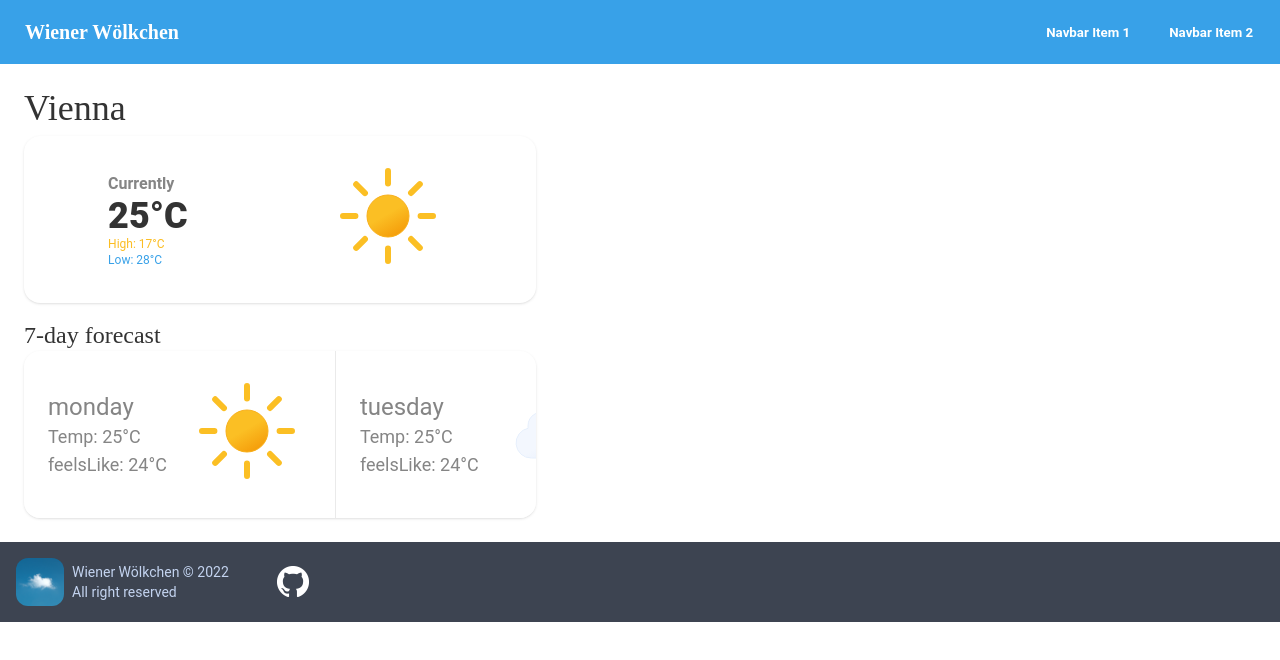
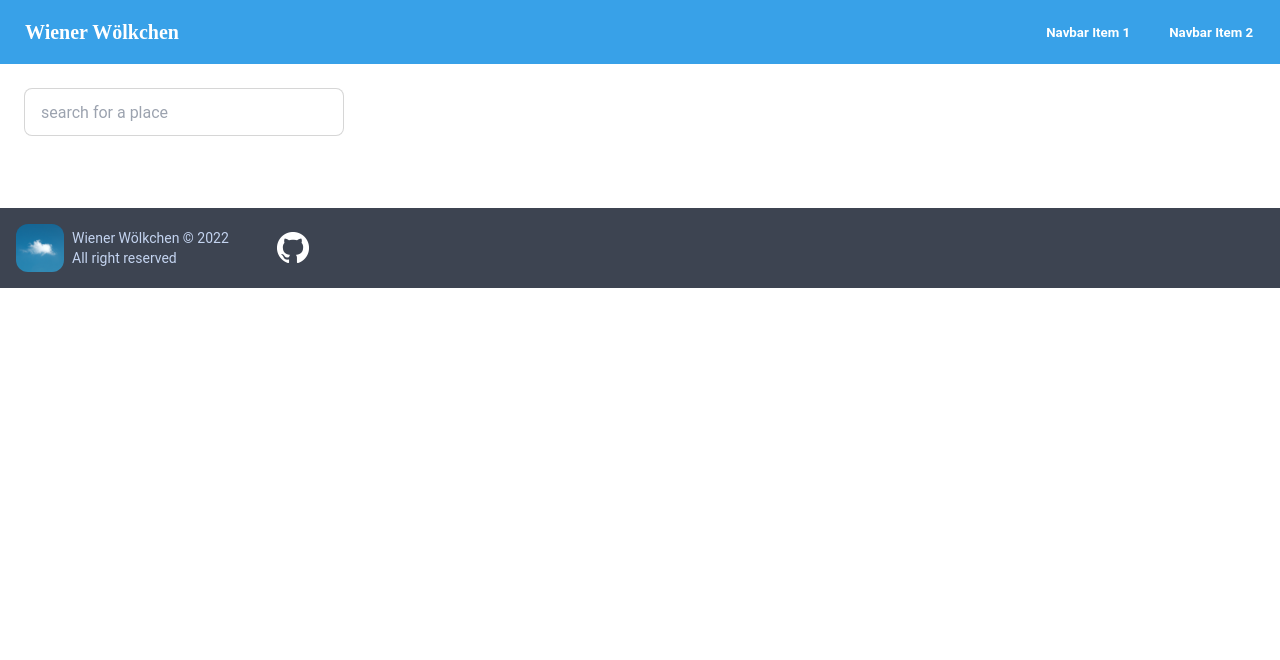
Before and after one commit to Fo00oX/Hera, a Svelte app: page / in a window 1280 px wide. Shown: the top 660 px of the page. Built offline with nearby package versions, Linux system fonts and the light colour scheme.

Commit message:
add search bar

```diff
--- a/src/App.svelte
+++ b/src/App.svelte
@@ -1,22 +1,26 @@
 <script lang='ts'>
   import Drawer from './lib/Drawer.svelte';
   import CurrentWeatherCard from './lib/CurrentWeatherCard.svelte';
-  import { currentWeatherData } from './store.ts';
+  import { currentWeatherData, locationSearchTerm } from './store.ts';
   import WeeklyWeatherCards from './lib/WeeklyWeatherCards.svelte';
-
-  const location = 'Vienna';
+  import SearchBar from './lib/SearchBar.svelte';
 </script>
 
 <Drawer>
+  <section class='p-6'>
+    <SearchBar bind:value={$locationSearchTerm}></SearchBar>
+  </section>
   <main class='p-6'>
     <section class='flex flex-col space-y-4'>
-      <article>
-        <h1 class='text-4xl mb-2'>{currentWeatherData(location).name}</h1>
-        <CurrentWeatherCard />
-      </article>
-      <article>
-        <WeeklyWeatherCards location={location} />
-      </article>
+      {#if currentWeatherData($locationSearchTerm)}
+        <article>
+          <h1 class='text-4xl mb-2'>{currentWeatherData($locationSearchTerm).name}</h1>
+          <CurrentWeatherCard />
+        </article>
+        <article>
+          <WeeklyWeatherCards location={$locationSearchTerm} />
+        </article>
+      {/if}
     </section>
   </main>
 </Drawer>
--- /dev/null
+++ b/src/lib/SearchBar.svelte
@@ -0,0 +1,6 @@
+<script lang='ts'>
+  import { locationSearchTerm } from '../store.ts';
+</script>
+
+<input bind:value={$locationSearchTerm} type='text' placeholder='search for a place'
+       class='input input-bordered w-full max-w-xs'>
--- a/src/store.ts
+++ b/src/store.ts
@@ -1,3 +1,5 @@
+import { derived, writable } from 'svelte/store';
+
 export const dailyTemperatureForecast = () => {
   return { high: 28, low: 17 };
 };
@@ -6,7 +8,7 @@ export const currentWeatherData = (location: string) => {
   if (location === 'Vienna') {
     return { name: location, temperature: 25, feelsLike: 24, humidity: 0.25, windSpeed: 34, condition: 'sunny' };
   }
-  return {};
+  return null;
 };
 export const weeklyWeatherForecast = (location: string) => {
   if (location === 'Vienna') {
@@ -78,3 +80,5 @@ export const weeklyWeatherForecast = (location: string) => {
   }
   return [];
 };
+
+export const locationSearchTerm = writable();
```
